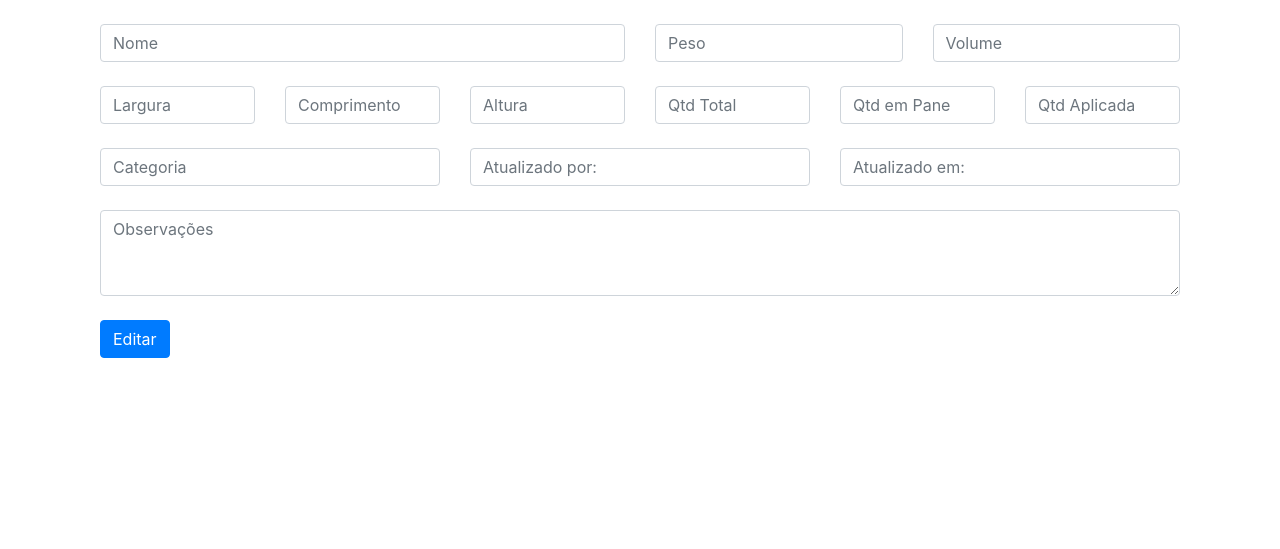
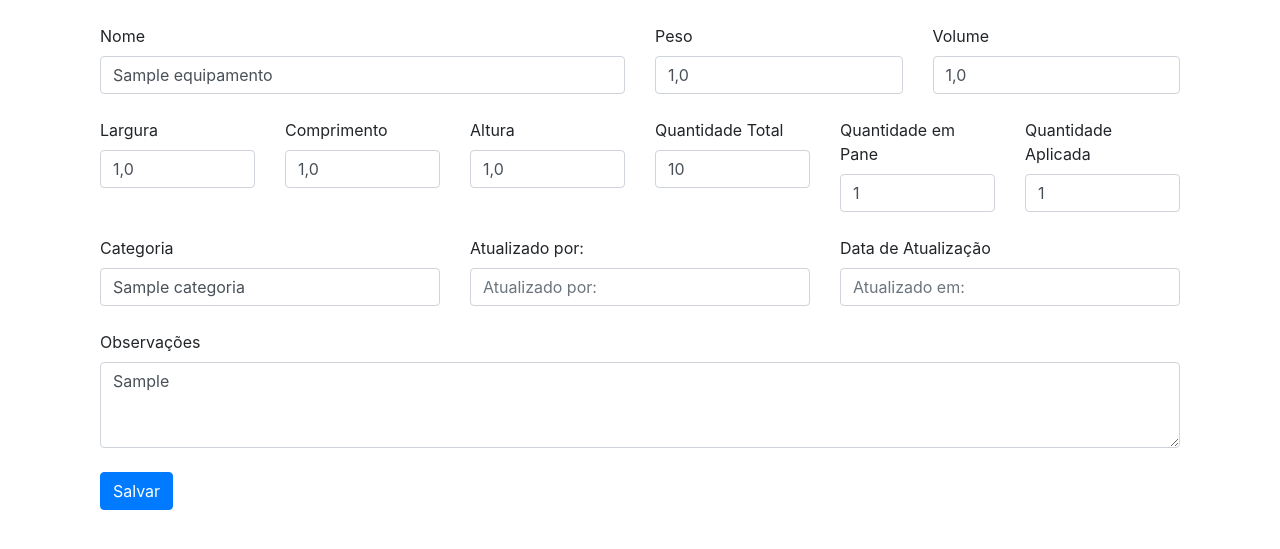
Before and after one commit to Geraldogrj/dispGCC, a Django app: page /ver_equipamento/1 in a window 1280 px wide. Shown: the part 56-605 px from the top of the page. Run offline with Django 4.2, Linux system fonts and the light colour scheme; tables that the repository leaves empty hold one stand-in row (values such as "Sample post").

```diff
--- a/equipamentos/templates/ver_equipamento.html
+++ b/equipamentos/templates/ver_equipamento.html
@@ -7,57 +7,70 @@
         {% csrf_token %}
         <div class="row">
             <div class="col-md-6">
-                <input class="form-control" type="text" placeholder="Nome" value="">
+                <label>Nome</label>
+                <input class="form-control" type="text" placeholder="Nome" value="{{equipamento.nome}}">
             </div>
             <div class="col-md-3">
-                <input class="form-control" type="text" placeholder="Peso" value="">
+                <label>Peso</label>
+                <input class="form-control" type="text" placeholder="Peso" value="{{equipamento.peso}}">
             </div>
             <div class="col-md-3">
-                <input class="form-control" type="text" placeholder="Volume" value="">
+                <label>Volume</label>
+                <input class="form-control" type="text" placeholder="Volume" value="{{equipamento.volume}}">
             </div>
         </div>
         <br>
         <div class="row">
             <div class="col-md-2">
-                <input class="form-control" type="text" placeholder="Largura" value="">
+                <label>Largura</label>
+                <input class="form-control" type="text" placeholder="Largura" value="{{equipamento.largura}}">
             </div>
             <div class="col-md-2">
-                <input class="form-control" type="text" placeholder="Comprimento" value="">
+                <label>Comprimento</label>
+                <input class="form-control" type="text" placeholder="Comprimento" value="{{equipamento.comprimento}}">
             </div>
             <div class="col-md-2">
-                <input class="form-control" type="text" placeholder="Altura" value="">
+                <label>Altura</label>
+                <input class="form-control" type="text" placeholder="Altura" value="{{equipamento.altura}}">
             </div>
             <div class="col-md-2">
-                <input class="form-control" type="text" placeholder="Qtd Total" value="">
+                <label>Quantidade Total</label>
+                <input class="form-control" type="text" placeholder="Qtd Total" value="{{equipamento.qtd_total}}">
             </div>
             <div class="col-md-2">
-                <input class="form-control" type="text" placeholder="Qtd em Pane" value="">
+                <label>Quantidade em Pane</label>
+                <input class="form-control" type="text" placeholder="Qtd em Pane" value="{{equipamento.qtd_pane}}">
             </div>
             <div class="col-md-2">
-                <input class="form-control" type="text" placeholder="Qtd Aplicada" value="">
+                <label>Quantidade Aplicada</label>
+                <input class="form-control" type="text" placeholder="Qtd Aplicada" value="{{equipamento.qtd_aplicada}}">
             </div>
         </div>
         <br>
         <div class="row">
             <div class="col-md-4">
-                <input class="form-control" type="text" placeholder="Categoria" value="">
+                <label>Categoria</label>
+                <input class="form-control" type="text" placeholder="Categoria" value="{{equipamento.categoria}}">
             </div>
             <div class="col-md-4">
+                <label>Atualizado por:</label>
                 <input class="form-control" type="text" placeholder="Atualizado por:" value="">
             </div>
             <div class="col-md-4">
+                <label>Data de Atualização</label>
                 <input class="form-control" type="text" placeholder="Atualizado em:" value="">
             </div>
         </div>
         <br>
         <div class="row">
             <div class="col-md-12">
-                <textarea class="form-control" rows="3" placeholder="Observações" value=""></textarea>
+                <label>Observações</label>
+                <textarea class="form-control" rows="3" placeholder="Observações" value="">{{equipamento.observacoes}}</textarea>
             </div>
 
         </div>
         <br>
-        <input type="submit" class="btn btn-primary" value="Editar">
+        <input type="submit" class="btn btn-primary" value="Salvar">
     </form>
 </div>
 
--- a/equipamentos/views.py
+++ b/equipamentos/views.py
@@ -9,10 +9,11 @@ def home (request, id):
     categorias = Categoria.objects.all()
 
     equipamentos = Equipamento.objects.filter(esquadrao = esquadrao)
+    set_categorias = set(categorias)
 
     context = {
         'form_categoria' : form_categoria,
-        'categorias' : categorias,
+        'categorias' : set_categorias,
         'esquadrao' : esquadrao,
         'equipamentos' : equipamentos
     }
@@ -31,7 +32,11 @@ def cadastrar_categoria(request):
             return redirect ('/')
 
 def ver_equipamento(request, id):
-    return render (request, 'ver_equipamento.html')
+    equipamento = Equipamento.objects.get(id = id)
+    context = {
+        'equipamento' : equipamento
+    }
+    return render (request, 'ver_equipamento.html', context)
 
 def ver_esquadroes(request):
     esquadroes = Esquadrao.objects.all();
```
Also changed, not shown: equipamentos/templates/home.html (+10 -11 lines).
